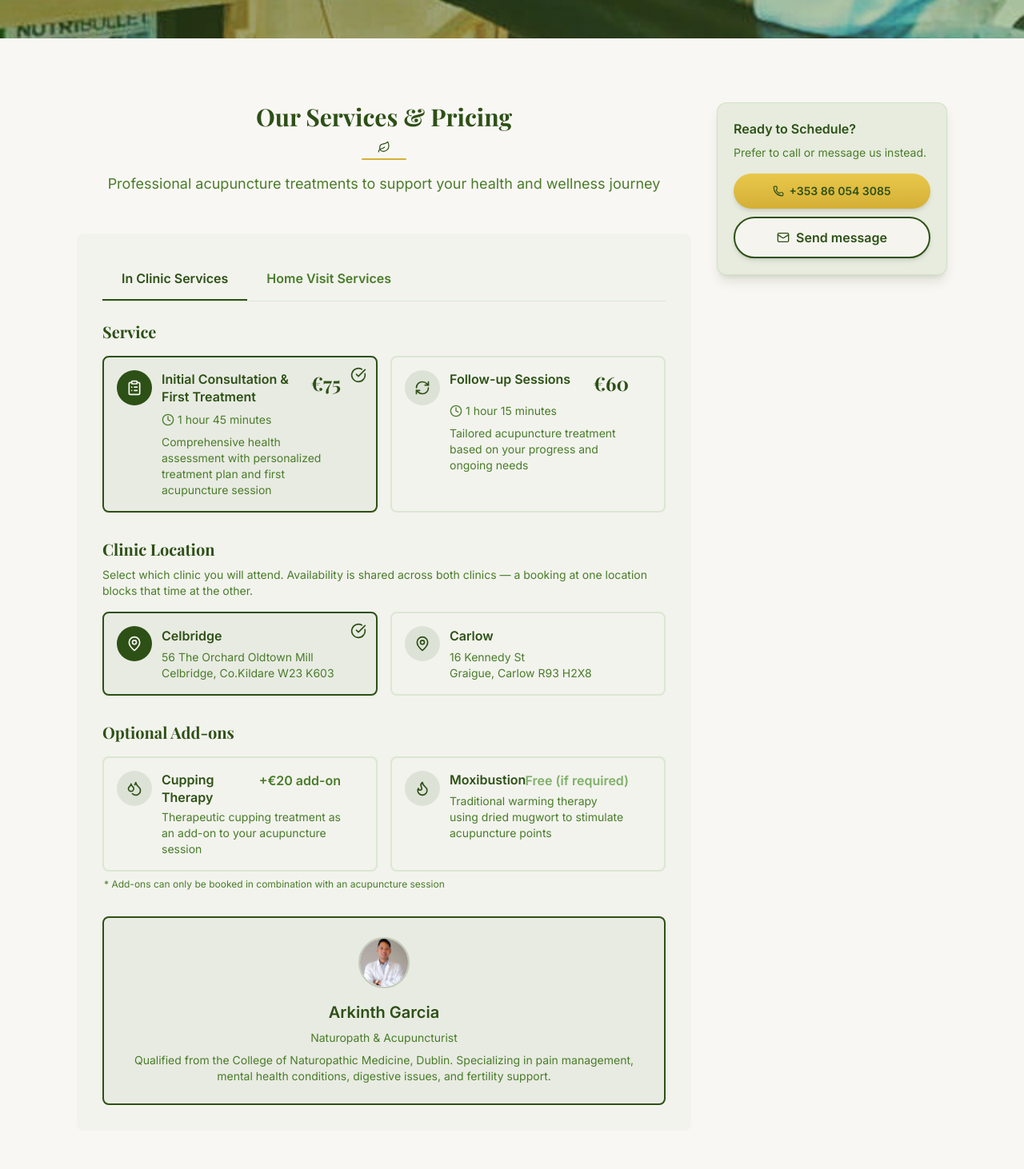
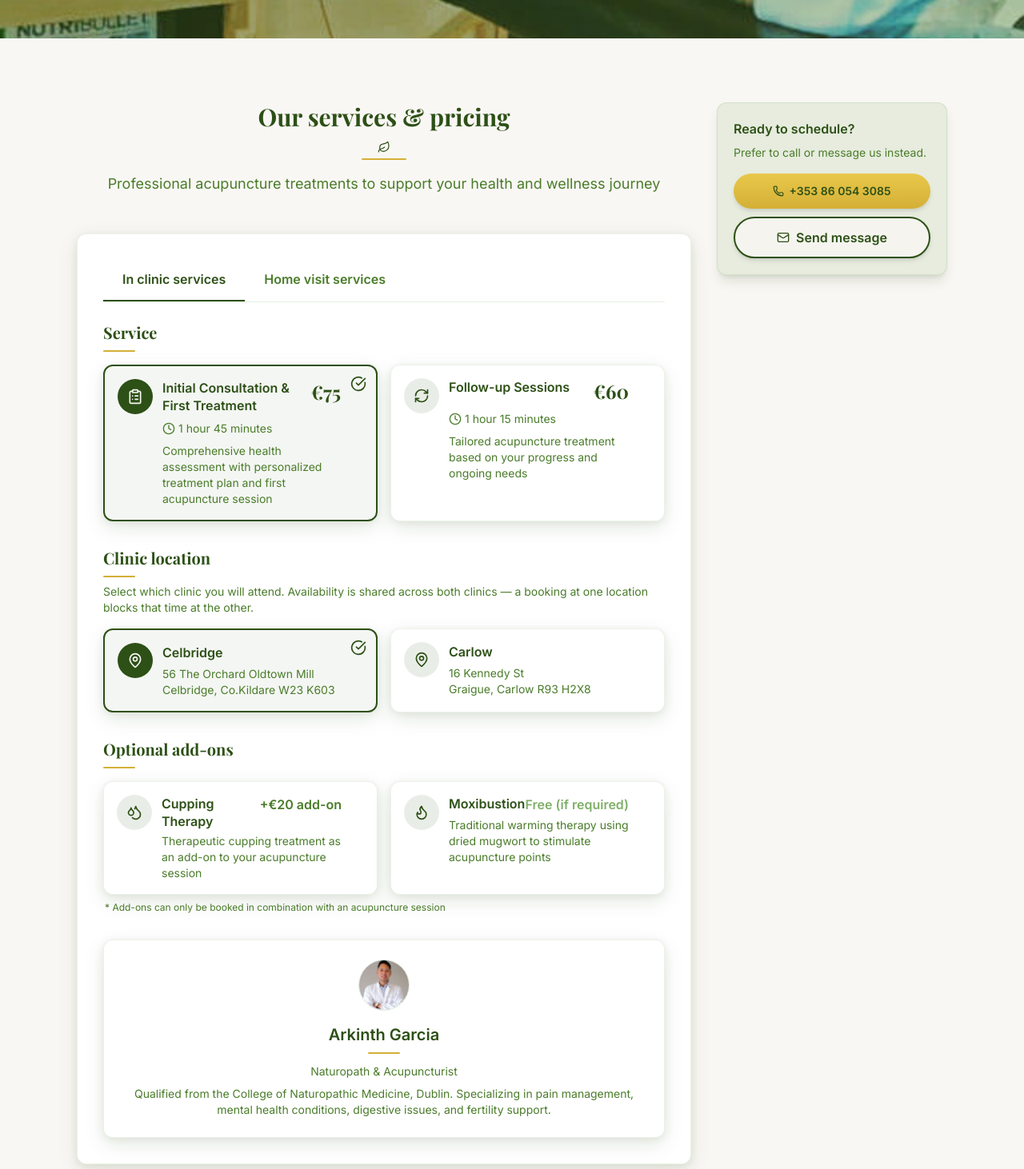
Before and after one commit to hbacalso1229/wellness-needles, a Next.js app: page /bookings in a window 1280 px wide. Shown: the part 600-2062 px from the top of the page at 80% size. Built offline with nearby package versions, Linux system fonts and the light colour scheme; no server answers.

Commit message:
Polish bookings page panels and selection cards; keep sticky Ready to schedule sidebar.

```diff
--- a/src/app/bookings/page.tsx
+++ b/src/app/bookings/page.tsx
@@ -30,6 +30,9 @@ type BookingService = {
   description: string
   savings?: string
 }
+
+const panelClass =
+  'bg-white rounded-xl p-6 border border-accent/15 shadow-[0_8px_24px_rgba(45,80,22,0.12),0_2px_8px_rgba(45,80,22,0.08)]'
 
 export default function Bookings() {
   const { features } = useBookingFeatures()
@@ -197,22 +200,31 @@ export default function Bookings() {
           <div className="flex flex-col lg:grid lg:grid-cols-[1fr_minmax(16rem,18rem)] lg:gap-8 lg:items-start">
             <div className="min-w-0 order-1 lg:order-1">
               {bookingFormEnabled ? (
-                <BookingForm />
+                <div>
+                  <SectionHeading
+                    title="Book an appointment"
+                    subtitle="Choose your service and preferred time to get started"
+                    titleClassName="font-serif text-3xl font-bold text-primary mb-3"
+                    className="text-center mb-10"
+                  />
+                  <BookingForm />
+                </div>
               ) : (
                 <div className="space-y-12">
                   <div className="text-center mb-12">
                     <SectionHeading
-                      title="Our Services & Pricing"
+                      title="Our services & pricing"
                       subtitle="Professional acupuncture treatments to support your health and wellness journey"
                       titleClassName="font-serif text-3xl font-bold text-primary mb-3"
                       className="text-center mb-6"
                     />
                     {!calendlyEnabled && !freshaEnabled && (
-                      <div className="bg-accent/5 border border-accent/20 rounded-xl p-6 max-w-2xl mx-auto">
-                        <h3 className="font-semibold text-primary mb-3 flex items-center justify-center">
+                      <div className={`${panelClass} max-w-2xl mx-auto`}>
+                        <h3 className="font-semibold text-primary mb-2 flex items-center justify-center">
                           <Phone className="w-5 h-5 mr-2" />
                           Ready to book your appointment?
                         </h3>
+                        <div className="mx-auto mb-3 h-0.5 w-10 rounded-full bg-gold" aria-hidden="true" />
                         <p className="text-secondary text-sm mb-4">
                           Call us directly to schedule your consultation and begin your path to better health
                         </p>
@@ -227,10 +239,11 @@ export default function Bookings() {
                     )}
 
                     {freshaEnabled && (
-                      <div className="bg-accent/5 border border-accent/20 rounded-xl p-6 max-w-2xl mx-auto mt-6">
-                        <h3 className="font-semibold text-primary mb-3 text-center text-xl">
+                      <div className={`${panelClass} max-w-2xl mx-auto mt-6`}>
+                        <h3 className="font-semibold text-primary mb-2 text-center text-xl">
                           Book on Fresha
                         </h3>
+                        <div className="mx-auto mb-3 h-0.5 w-10 rounded-full bg-gold" aria-hidden="true" />
                         <p className="text-secondary text-sm mb-4 text-center">
                           Review services below, then continue to Fresha to choose a time.
                         </p>
@@ -258,7 +271,7 @@ export default function Bookings() {
                   </div>
 
                   {/* Tab Navigation for Pricing */}
-                  <div className="bg-accent/5 rounded-lg p-8">
+                  <div className={`${panelClass} !p-6 sm:!p-8`}>
                     <div className="flex border-b border-accent/20 mb-6">
                       <button
                         type="button"
@@ -269,7 +282,7 @@ export default function Bookings() {
                             : 'border-transparent text-secondary hover:text-primary'
                         }`}
                       >
-                        In Clinic Services
+                        In clinic services
                       </button>
                       <button
                         type="button"
@@ -280,15 +293,14 @@ export default function Bookings() {
                             : 'border-transparent text-secondary hover:text-primary'
                         }`}
                       >
-                        Home Visit Services
+                        Home visit services
                       </button>
                     </div>
 
                     {/* Service first, then location (Fresha / Calendly flow) */}
                     <div className="mb-8">
-                      <h3 className="font-serif text-xl font-bold text-primary mb-4">
-                        Service
-                      </h3>
+                      <h3 className="font-serif text-xl font-bold text-primary mb-2">Service</h3>
+                      <div className="mb-4 h-0.5 w-10 rounded-full bg-gold" aria-hidden="true" />
                       <ServiceSelectionCards
                         services={services}
                         selectedId={selectedService}
@@ -300,8 +312,11 @@ export default function Bookings() {
 
                     <div className="mb-8">
                       <h3 className="font-serif text-xl font-bold text-primary mb-2">
-                        {activeTab === 'call-out' ? 'Nearest Clinic / Service Area' : 'Clinic Location'}
+                        {activeTab === 'call-out'
+                          ? 'Nearest clinic / service area'
+                          : 'Clinic location'}
                       </h3>
+                      <div className="mb-2 h-0.5 w-10 rounded-full bg-gold" aria-hidden="true" />
                       <p className="text-sm text-secondary mb-4">
                         {activeTab === 'call-out'
                           ? 'Choose which clinic area this home visit is noted under. Availability is shared across both clinics — one practitioner runs Celbridge and Carlow.'
@@ -326,9 +341,9 @@ export default function Bookings() {
                     />
 
                     {/* Practitioner Information */}
-                    <div className="mt-8 p-6 bg-primary/5 border-2 border-primary rounded-lg">
+                    <div className={`mt-8 ${panelClass}`}>
                       <div className="text-center">
-                        <div className="w-16 h-16 rounded-full mx-auto mb-4 overflow-hidden border-2 border-primary/20">
+                        <div className="w-16 h-16 rounded-full mx-auto mb-4 overflow-hidden border border-accent/25">
                           <Image
                             src="/Arkinth_clinic_founder.jpeg"
                             alt="Arkinth Garcia - Naturopath & Acupuncturist"
@@ -338,6 +353,7 @@ export default function Bookings() {
                           />
                         </div>
                         <h3 className="font-semibold text-xl text-primary mb-2">Arkinth Garcia</h3>
+                        <div className="mx-auto mb-3 h-0.5 w-10 rounded-full bg-gold" aria-hidden="true" />
                         <p className="text-secondary text-sm mb-2">Naturopath & Acupuncturist</p>
                         <p className="text-secondary text-sm">
                           Qualified from the College of Naturopathic Medicine, Dublin. Specializing in
@@ -348,21 +364,23 @@ export default function Bookings() {
                   </div>
 
                   {calendlyEnabled && !freshaEnabled && (
-                    <div className="bg-accent/5 border border-accent/20 rounded-xl p-5 sm:p-6">
+                    <div className={`${panelClass} !p-5 sm:!p-6`}>
                       <div className="text-center mb-5 max-w-xl mx-auto">
                         <h3 className="font-serif text-xl sm:text-2xl font-semibold text-primary mb-2">
                           Schedule a booking
                         </h3>
+                        <div className="mx-auto mb-3 h-0.5 w-10 rounded-full bg-gold" aria-hidden="true" />
                         <p className="text-sm text-secondary">
                           Pick a time — your selections above are included with the booking.
                         </p>
                       </div>
 
                       {canOpenScheduler && (
-                        <div className="mb-5 rounded-xl border border-accent/25 bg-cream p-4 max-w-2xl mx-auto">
-                          <p className="font-semibold text-primary mb-3 text-center text-sm sm:text-base">
+                        <div className="mb-5 rounded-xl border border-accent/15 bg-cream p-4 max-w-2xl mx-auto shadow-[0_4px_12px_rgba(45,80,22,0.06)]">
+                          <p className="font-semibold text-primary mb-2 text-center text-sm sm:text-base">
                             Your booking summary
                           </p>
+                          <div className="mx-auto mb-3 h-0.5 w-10 rounded-full bg-gold" aria-hidden="true" />
                           <dl className="grid grid-cols-1 sm:grid-cols-2 gap-x-6 gap-y-3 text-sm">
                             <div>
                               <dt className="text-xs font-medium uppercase tracking-wide text-secondary/80 mb-0.5">
@@ -444,7 +462,7 @@ export default function Bookings() {
             {/* Contact CTA — below form on mobile, sticky sidebar on desktop */}
             <aside className="order-2 lg:order-2 w-full mt-6 lg:mt-0 lg:sticky lg:top-24 p-5 rounded-xl bg-accent/15 shadow-lg shadow-primary/15 border border-accent/20 card-emboss">
               <h3 className="font-semibold text-base text-primary mb-2">
-                Ready to Schedule?
+                Ready to schedule?
               </h3>
               <p className="text-sm text-secondary mb-4">
                 Prefer to call or message us instead.
--- a/src/features/ui/ClinicLocationCards.tsx
+++ b/src/features/ui/ClinicLocationCards.tsx
@@ -36,12 +36,12 @@ export function ClinicLocationCards({
         return (
           <label
             key={location.id}
-            className={`relative block p-4 border-2 rounded-lg cursor-pointer card-emboss ${
+            className={`relative block p-4 rounded-xl cursor-pointer transition-all duration-200 ${
               selected
-                ? 'border-primary bg-primary/5 shadow-sm'
+                ? 'border-2 border-primary bg-primary/5 shadow-[0_8px_24px_rgba(45,80,22,0.12),0_2px_8px_rgba(45,80,22,0.08)]'
                 : hasError
-                  ? 'border-red-400 hover:border-red-500'
-                  : 'border-accent/20 hover:border-accent/40 hover:bg-accent/5'
+                  ? 'border-2 border-red-400 bg-white hover:border-red-500'
+                  : 'border border-accent/15 bg-white shadow-[0_8px_24px_rgba(45,80,22,0.12),0_2px_8px_rgba(45,80,22,0.08)] hover:border-primary/25 hover:shadow-[0_14px_32px_rgba(45,80,22,0.18),0_4px_12px_rgba(45,80,22,0.1)]'
             }`}
           >
             <input
--- a/src/features/ui/OptionalAddOns.tsx
+++ b/src/features/ui/OptionalAddOns.tsx
@@ -24,7 +24,8 @@ function iconForAddOn(id: string): LucideIcon {
 export function OptionalAddOns({ addOns, selectedIds, onToggle }: OptionalAddOnsProps) {
   return (
     <div>
-      <h3 className="font-serif text-xl font-bold text-primary mb-4">Optional Add-ons</h3>
+      <h3 className="font-serif text-xl font-bold text-primary mb-2">Optional add-ons</h3>
+      <div className="mb-4 h-0.5 w-10 rounded-full bg-gold" aria-hidden="true" />
       <div className="grid grid-cols-1 md:grid-cols-2 gap-4">
         {addOns.map((addOn) => {
           const selected = selectedIds.includes(addOn.id)
@@ -33,10 +34,10 @@ export function OptionalAddOns({ addOns, selectedIds, onToggle }: OptionalAddOns
           return (
             <label
               key={addOn.id}
-              className={`relative block p-4 border-2 rounded-lg cursor-pointer card-emboss ${
+              className={`relative block p-4 rounded-xl cursor-pointer transition-all duration-200 ${
                 selected
-                  ? 'border-primary bg-primary/5 shadow-sm'
-                  : 'border-accent/20 hover:border-accent/40 hover:bg-accent/5'
+                  ? 'border-2 border-primary bg-primary/5 shadow-[0_8px_24px_rgba(45,80,22,0.12),0_2px_8px_rgba(45,80,22,0.08)]'
+                  : 'border border-accent/15 bg-white shadow-[0_8px_24px_rgba(45,80,22,0.12),0_2px_8px_rgba(45,80,22,0.08)] hover:border-primary/25 hover:shadow-[0_14px_32px_rgba(45,80,22,0.18),0_4px_12px_rgba(45,80,22,0.1)]'
               }`}
             >
               <input
--- a/src/features/ui/ServiceSelectionCards.tsx
+++ b/src/features/ui/ServiceSelectionCards.tsx
@@ -53,12 +53,12 @@ export function ServiceSelectionCards({
         return (
           <label
             key={service.id}
-            className={`relative block p-4 border-2 rounded-lg cursor-pointer card-emboss ${
+            className={`relative block p-4 rounded-xl cursor-pointer transition-all duration-200 ${
               selected
-                ? 'border-primary bg-primary/5 shadow-sm'
+                ? 'border-2 border-primary bg-primary/5 shadow-[0_8px_24px_rgba(45,80,22,0.12),0_2px_8px_rgba(45,80,22,0.08)]'
                 : hasError
-                  ? 'border-red-400 hover:border-red-500'
-                  : 'border-accent/20 hover:border-accent/40 hover:bg-accent/5'
+                  ? 'border-2 border-red-400 bg-white hover:border-red-500'
+                  : 'border border-accent/15 bg-white shadow-[0_8px_24px_rgba(45,80,22,0.12),0_2px_8px_rgba(45,80,22,0.08)] hover:border-primary/25 hover:shadow-[0_14px_32px_rgba(45,80,22,0.18),0_4px_12px_rgba(45,80,22,0.1)]'
             }`}
           >
             <input
```
